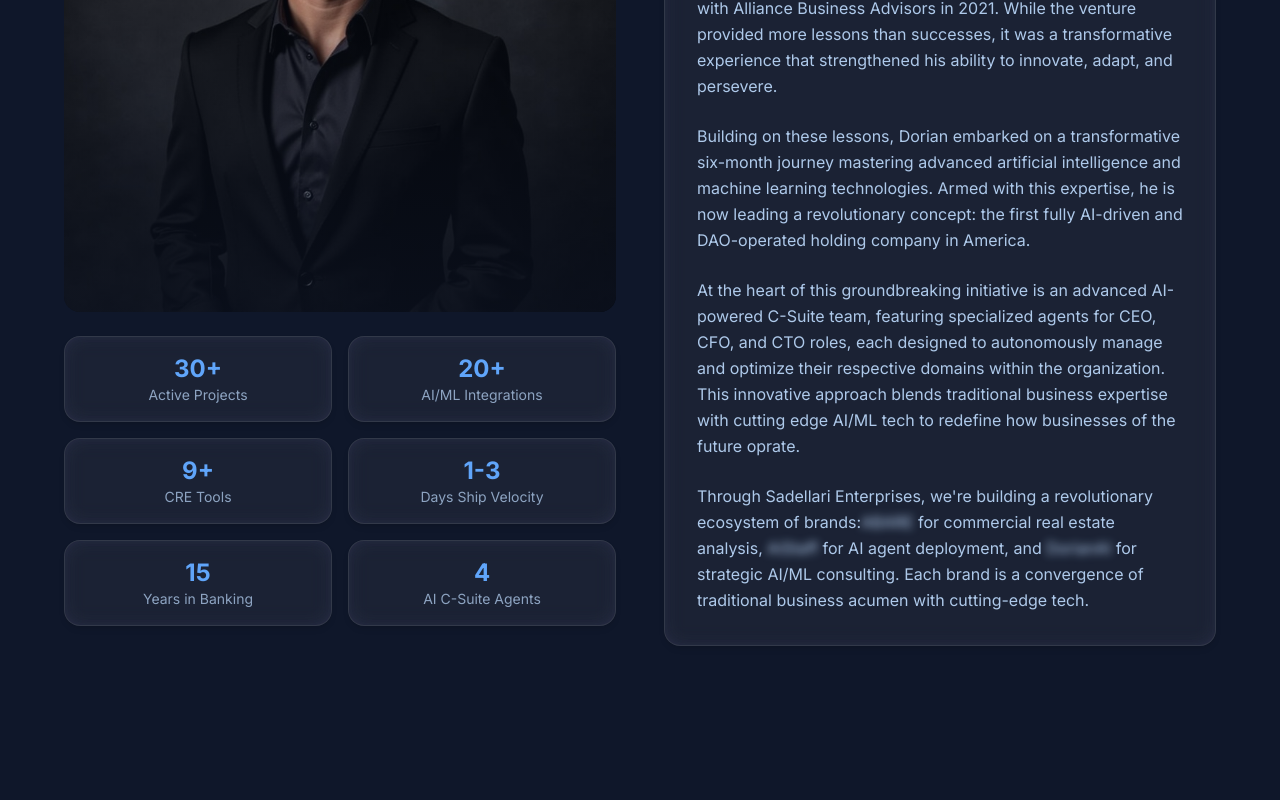
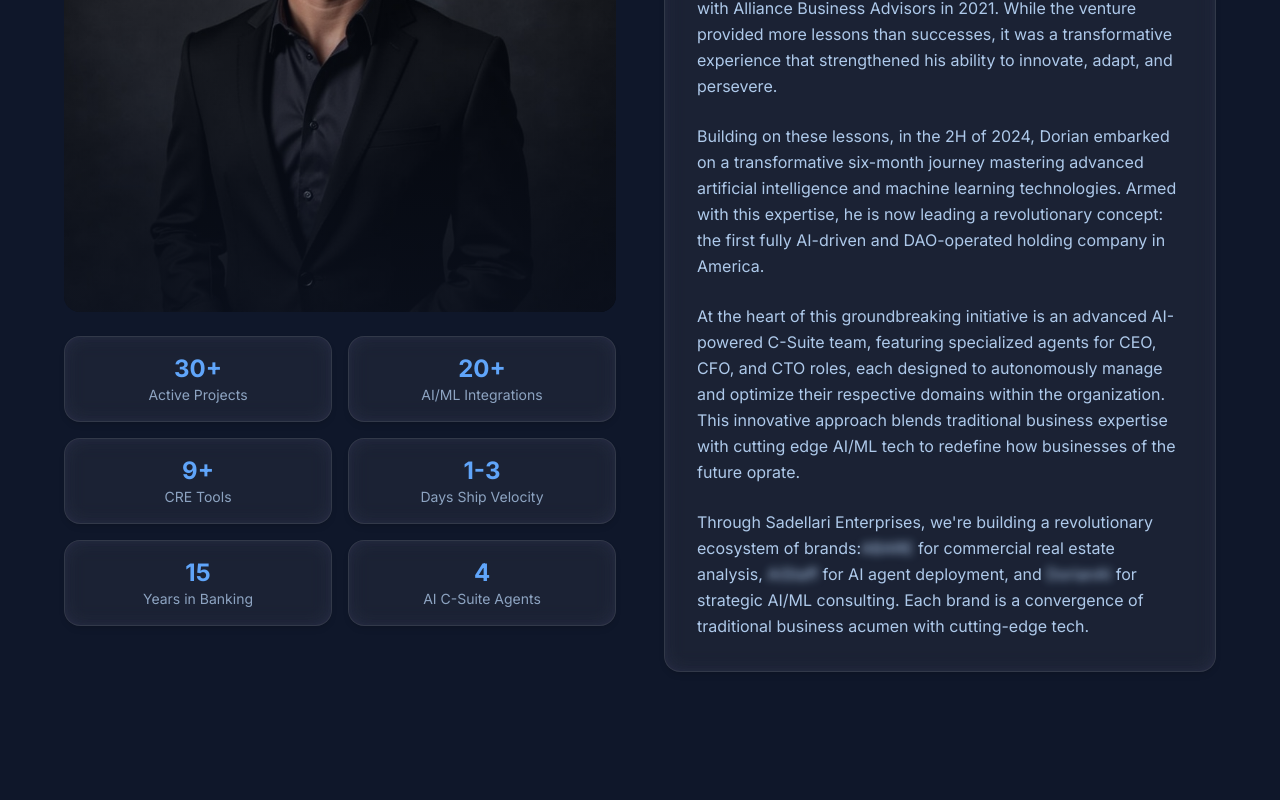
Before and after one commit to tony-42069/sadellari-website, a Next.js app: page / in a window 1280 px wide. Shown: the part 1240-2040 px from the top of the page. Built offline with nearby package versions, Linux system fonts and the light colour scheme.

Commit message:
moved portfolio section

```diff
--- a/src/components/EnhancedLanding.tsx
+++ b/src/components/EnhancedLanding.tsx
@@ -247,9 +247,9 @@ const EnhancedLanding: React.FC = () => {
                     that strengthened his ability to innovate, adapt, and persevere.
                   </p>
                   <p className="text-blue-200/90 leading-relaxed mb-6">
-                    Building on these lessons, Dorian embarked on a transformative six-month journey mastering
-                    advanced artificial intelligence and machine learning technologies. Armed with this expertise,
-                    he is now leading a revolutionary concept: the first fully AI-driven and DAO-operated
+                    Building on these lessons, in the 2H of 2024, Dorian embarked on a transformative six-month journey
+                    mastering advanced artificial intelligence and machine learning technologies. Armed with this
+                    expertise, he is now leading a revolutionary concept: the first fully AI-driven and DAO-operated
                     holding company in America.
                   </p>
                   <p className="text-blue-200/90 leading-relaxed mb-6">
@@ -274,8 +274,6 @@ const EnhancedLanding: React.FC = () => {
       </section>
 
       <InnovationSection />
-
-      <GovernanceSection />
 
       <section id="portfolio" className="py-24 relative z-10">
         <div className="container mx-auto px-4">
@@ -316,6 +314,8 @@ const EnhancedLanding: React.FC = () => {
           </div>
         </div>
       </section>
+
+      <GovernanceSection />
       <TimelineSection />
 
       <section className="py-16 relative z-10">
```
Also changed, not shown: cline_docs/activeContext.md (+2 -0 lines).
